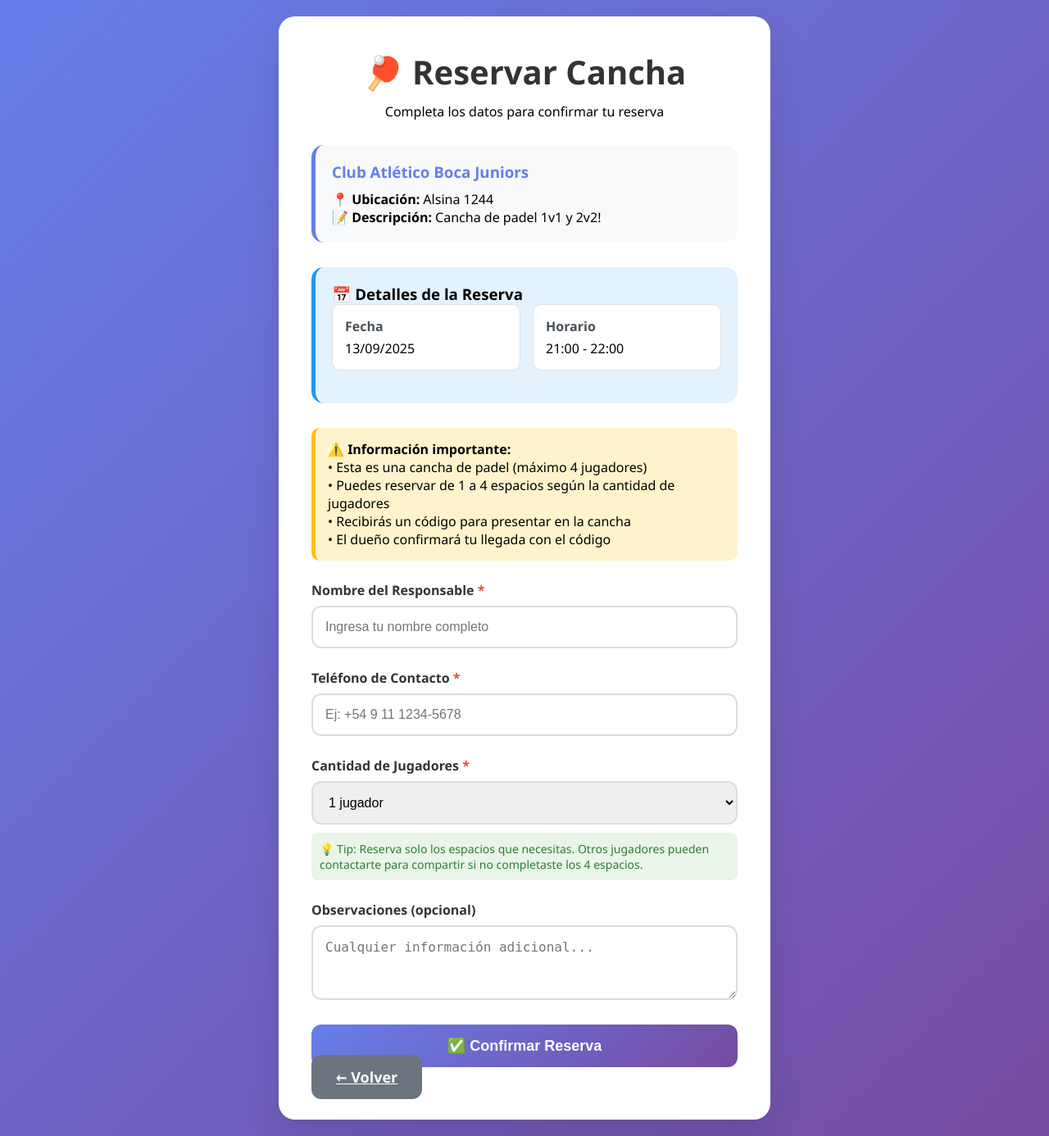
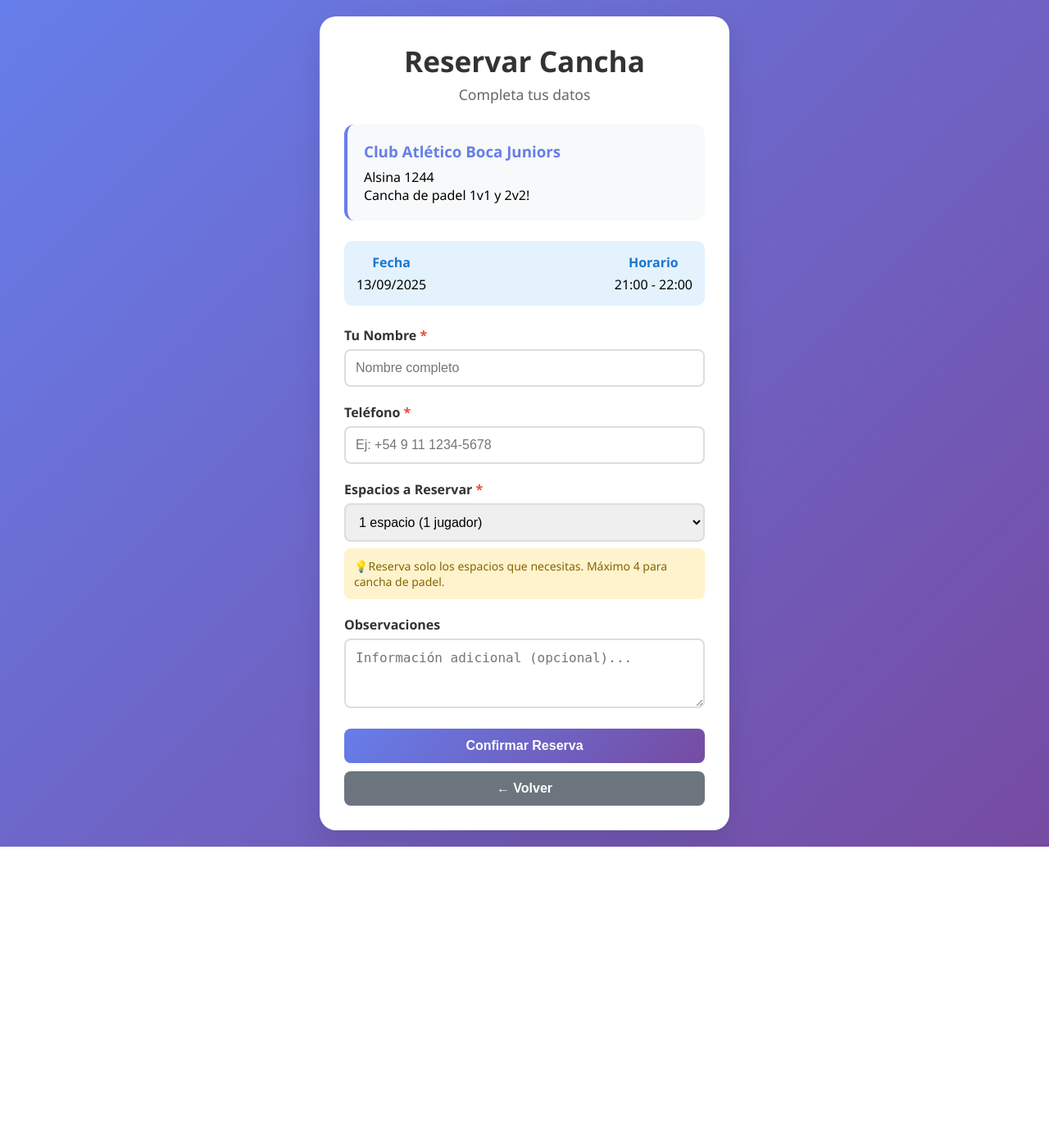
Before and after one commit to Kaz-zet/backendpr, a PHP site: the page made by CanchApp/reserva_modal.php in a window 1280 px wide. Shown: the whole page at 82% size. After the commit the page ends 1033 px from the top, so only its background shows below. Run offline with PHP 8.4, Linux system fonts and the light colour scheme; a user stored in the database is signed in; data comes from the database, SQL or seed files in the repository.

Commit message:
KEVIN MIRA ESTO

```diff
--- a/CanchApp/reserva_modal.php
+++ b/CanchApp/reserva_modal.php
@@ -20,13 +20,13 @@ $hora_inicio = $_GET['hora_inicio'] ?? $_POST['hora_inicio'] ?? '';
 
 // Procesar reserva
 if ($_SERVER['REQUEST_METHOD'] === 'POST' && isset($_POST['confirmar_reserva'])) {
-    $nombre_organizador = trim($_POST['nombre_organizador'] ?? '');
+    $nombre = trim($_POST['nombre'] ?? '');
     $telefono = trim($_POST['telefono'] ?? '');
     $observaciones = trim($_POST['observaciones'] ?? '');
-    $jugadores = (int)($_POST['jugadores'] ?? 1);
+    $espacios = (int)($_POST['espacios'] ?? 1);
 
-    if (empty($id_cancha) || empty($fecha) || empty($hora_inicio) || empty($nombre_organizador) || $jugadores < 1 || $jugadores > 4) {
-        $error = "Todos los campos obligatorios deben estar completos y la cantidad de jugadores debe ser entre 1 y 4.";
+    if (empty($id_cancha) || empty($fecha) || empty($hora_inicio) || empty($nombre) || $espacios < 1 || $espacios > 4) {
+        $error = "Por favor completa todos los campos obligatorios. Los espacios deben ser entre 1 y 4.";
     } else {
         // Calcular hora final
         $hora_final = date('H:i', strtotime($hora_inicio . ' +1 hour'));
@@ -42,7 +42,7 @@ if ($_SERVER['REQUEST_METHOD'] === 'POST' && isset($_POST['confirmar_reserva']))
             $error = "No puedes reservar en horarios que ya pasaron hoy.";
         } else {
             try {
-                // Verificar disponibilidad
+                // Verificar si ya hay una reserva activa en ese horario
                 $stmt = $pdo->prepare("
                     SELECT COUNT(*) FROM reserva
                     WHERE id_cancha = ? AND fecha = ? AND estado = 'activa'
@@ -62,33 +62,34 @@ if ($_SERVER['REQUEST_METHOD'] === 'POST' && isset($_POST['confirmar_reserva']))
                 ]);
 
                 if ($stmt->fetchColumn() > 0) {
-                    $error = "Ya existe una reserva activa en ese horario.";
+                    $error = "Ya existe una reserva en ese horario. Por favor elige otro horario.";
                 } else {
                     // Generar código único de 6 caracteres
                     do {
-                        $codigo = strtoupper(substr(uniqid(), -6));
+                        $codigo = strtoupper(substr(str_shuffle('ABCDEFGHIJKLMNOPQRSTUVWXYZ0123456789'), 0, 6));
                         $stmt = $pdo->prepare("SELECT COUNT(*) FROM reserva WHERE codigo_reserva = ?");
                         $stmt->execute([$codigo]);
                     } while ($stmt->fetchColumn() > 0);
 
                     // Crear la reserva
                     $stmt = $pdo->prepare("
-                        INSERT INTO reserva (codigo_reserva, fecha, hora_inicio, hora_final, id_usuario, id_cancha, jugadores_reservados, telefono, observaciones, estado)
+                        INSERT INTO reserva (codigo_reserva, fecha, hora_inicio, hora_final, id_usuario, id_cancha, espacios_reservados, telefono, observaciones, estado)
                         VALUES (?, ?, ?, ?, ?, ?, ?, ?, ?, 'activa')
                     ");
-                    $stmt->execute([$codigo, $fecha, $hora_inicio, $hora_final, $id_usuario, $id_cancha, $jugadores, $telefono, $observaciones]);
+                    $stmt->execute([$codigo, $fecha, $hora_inicio, $hora_final, $id_usuario, $id_cancha, $espacios, $telefono, $observaciones]);
 
                     // Obtener nombre de la cancha
                     $stmt = $pdo->prepare("SELECT nombre FROM cancha WHERE id_cancha = ?");
                     $stmt->execute([$id_cancha]);
                     $nombre_cancha = $stmt->fetchColumn();
 
-                    $msg = "¡Reserva creada exitosamente! 🎉<br>
-                           <strong>Código de reserva: {$codigo}</strong><br>
+                    $msg = "¡Reserva realizada con éxito! 🎉<br><br>
+                           <div style='background: #28a745; color: white; padding: 15px; border-radius: 10px; font-size: 20px; font-weight: bold; letter-spacing: 2px; text-align: center; font-family: monospace;'>{$codigo}</div><br>
                            <strong>{$nombre_cancha}</strong><br>
-                           " . date('d/m/Y', strtotime($fecha)) . " - {$hora_inicio} a {$hora_final}<br>
-                           Jugadores reservados: {$jugadores}/4<br><br>
-                           <strong>¡Importante! Presenta este código en la cancha para confirmar tu reserva.</strong>";
+                           📅 " . date('d/m/Y', strtotime($fecha)) . "<br>
+                           🕒 {$hora_inicio} - {$hora_final}<br>
+                           👥 {$espacios} espacios reservados (de 4 disponibles)<br><br>
+                           <strong>¡Presenta este código en la cancha!</strong>";
                 }
             } catch (PDOException $e) {
                 $error = "Error al procesar la reserva: " . $e->getMessage();
@@ -97,7 +98,7 @@ if ($_SERVER['REQUEST_METHOD'] === 'POST' && isset($_POST['confirmar_reserva']))
     }
 }
 
-// Obtener datos de la cancha si se proporcionan
+// Obtener datos de la cancha
 $cancha = null;
 if ($id_cancha) {
     try {
@@ -136,51 +137,67 @@ if ($id_cancha) {
         .container {
             background: white;
             border-radius: 20px;
-            padding: 40px;
-            box-shadow: 0 20px 40px rgba(0,0,0,0.1);
-            max-width: 600px;
+            padding: 30px;
+            box-shadow: 0 15px 35px rgba(0,0,0,0.1);
+            max-width: 500px;
             width: 100%;
         }
 
         .header {
             text-align: center;
-            margin-bottom: 30px;
+            margin-bottom: 25px;
         }
 
         .header h1 {
             color: #333;
-            margin-bottom: 10px;
-            font-size: 2.5em;
+            margin-bottom: 5px;
+            font-size: 2.2em;
+        }
+
+        .header p {
+            color: #666;
+            font-size: 1.1em;
         }
 
         .cancha-info {
             background: #f8f9fa;
             padding: 20px;
-            border-radius: 15px;
-            margin-bottom: 30px;
-            border-left: 5px solid #667eea;
+            border-radius: 12px;
+            margin-bottom: 25px;
+            border-left: 4px solid #667eea;
         }
 
         .cancha-info h3 {
             color: #667eea;
-            margin-bottom: 10px;
+            margin-bottom: 8px;
         }
 
         .reserva-details {
             background: #e3f2fd;
-            padding: 20px;
-            border-radius: 15px;
-            margin-bottom: 30px;
-            border-left: 5px solid #2196f3;
+            padding: 15px;
+            border-radius: 10px;
+            margin-bottom: 25px;
+            display: flex;
+            justify-content: space-between;
+        }
+
+        .reserva-details div {
+            text-align: center;
+        }
+
+        .reserva-details strong {
+            display: block;
+            color: #1976d2;
+            margin-bottom: 5px;
         }
 
         .form-group {
-            margin-bottom: 25px;
+            margin-bottom: 20px;
         }
 
         .form-group label {
             display: block;
-            margin-bottom: 8px;
+            margin-bottom: 6px;
             font-weight: 600;
             color: #333;
         }
@@ -189,9 +206,9 @@ if ($id_cancha) {
         .form-group textarea,
         .form-group select {
             width: 100%;
-            padding: 15px;
+            padding: 12px;
             border: 2px solid #ddd;
-            border-radius: 12px;
+            border-radius: 8px;
             font-size: 16px;
             transition: border-color 0.3s;
         }
@@ -201,7 +218,6 @@ if ($id_cancha) {
         .form-group select:focus {
             outline: none;
             border-color: #667eea;
-            box-shadow: 0 0 0 3px rgba(102, 126, 234, 0.1);
         }
 
         .required {
@@ -211,30 +227,29 @@ if ($id_cancha) {
         .btn {
             background: linear-gradient(135deg, #667eea 0%, #764ba2 100%);
             color: white;
-            padding: 15px 30px;
+            padding: 12px 25px;
             border: none;
-            border-radius: 12px;
-            font-size: 18px;
+            border-radius: 8px;
+            font-size: 16px;
             font-weight: 600;
             cursor: pointer;
+            width: 100%;
             transition: transform 0.2s;
-            width: 100%;
         }
 
         .btn:hover {
-            transform: translateY(-2px);
-            box-shadow: 0 10px 20px rgba(0,0,0,0.1);
+            transform: translateY(-1px);
         }
 
-        .btn-secondary {
+        .btn-back {
             background: #6c757d;
-            margin-top: 15px;
+            margin-top: 10px;
         }
 
         .mensaje {
             padding: 20px;
-            border-radius: 12px;
-            margin-bottom: 25px;
+            border-radius: 10px;
+            margin-bottom: 20px;
             text-align: center;
         }
 
@@ -250,117 +265,56 @@ if ($id_cancha) {
             border: 1px solid #f5c6cb;
         }
 
-        .info-grid {
-            display: grid;
-            grid-template-columns: 1fr 1fr;
-            gap: 15px;
-            margin-bottom: 20px;
+        .espacios-info {
+            background: #fff3cd;
+            padding: 12px;
+            border-radius: 8px;
+            margin-top: 8px;
+            font-size: 14px;
+            color: #856404;
         }
 
-        .info-item {
-            background: white;
-            padding: 15px;
-            border-radius: 10px;
-            border: 1px solid #dee2e6;
+        .espacios-grid {
+            display: grid;
+            grid-template-columns: repeat(4, 1fr);
+            gap: 8px;
+            margin-top: 8px;
         }
 
-        .info-item strong {
-            color: #495057;
-            display: block;
-            margin-bottom: 5px;
-        }
-
-        .jugadores-info {
-            background: #fff3cd;
-            padding: 15px;
-            border-radius: 10px;
-            margin-bottom: 25px;
-            border-left: 5px solid #ffc107;
-        }
-
-        .codigo-display {
-            background: #28a745;
-            color: white;
-            padding: 20px;
-            border-radius: 15px;
-            text-align: center;
-            font-size: 24px;
-            font-weight: bold;
-            letter-spacing: 2px;
-            margin: 20px 0;
-            font-family: 'Courier New', monospace;
-        }
-
-        .jugadores-selector {
-            display: grid;
-            grid-template-columns: repeat(2, 1fr);
-            gap: 10px;
-            margin-top: 10px;
-        }
-
-        .jugador-option {
+        .espacio-btn {
+            padding: 8px;
+            border: 2px solid #dee2e6;
             background: #f8f9fa;
-            border: 2px solid #dee2e6;
-            border-radius: 10px;
-            padding: 15px;
+            border-radius: 6px;
             text-align: center;
             cursor: pointer;
             transition: all 0.3s;
+            font-size: 14px;
         }
 
-        .jugador-option:hover {
+        .espacio-btn:hover {
             border-color: #667eea;
-            background: #e3f2fd;
         }
 
-        .jugador-option.selected {
-            border-color: #667eea;
+        .espacio-btn.selected {
             background: #667eea;
             color: white;
-        }
-
-        .precio-info {
-            background: #e8f5e8;
-            padding: 10px;
-            border-radius: 8px;
-            margin-top: 10px;
-            font-size: 14px;
-            color: #2e7d32;
-        }
-
-        @media (max-width: 768px) {
-            .container {
-                padding: 20px;
-                margin: 10px;
-            }
-
-            .header h1 {
-                font-size: 2em;
-            }
-
-            .info-grid {
-                grid-template-columns: 1fr;
-            }
-
-            .jugadores-selector {
-                grid-template-columns: 1fr;
-            }
+            border-color: #667eea;
         }
     </style>
 </head>
 <body>
     <div class="container">
         <div class="header">
-            <h1>🏓 Reservar Cancha</h1>
-            <p>Completa los datos para confirmar tu reserva</p>
+            <h1> Reservar Cancha</h1>
+            <p>Completa tus datos</p>
         </div>
 
         <?php if (!empty($msg)): ?>
             <div class="mensaje success">
                 <?= $msg ?>
-                <div style="margin-top: 20px;">
-                    <a href="calendario.php" class="btn">Ver Calendario</a>
-                    <a href="perfil.php" class="btn btn-secondary">Ver Mis Reservas</a>
+                <div style="margin-top: 15px;">
+                    <a href="calendario.php?id=<?= $cancha['id_cancha'] ?>" class="btn">Ir al Calendario</a>
                 </div>
             </div>
         <?php elseif (!empty($error)): ?>
@@ -370,31 +324,20 @@ if ($id_cancha) {
         <?php if ($cancha && !$msg): ?>
             <div class="cancha-info">
                 <h3><?= htmlspecialchars($cancha['nombre']) ?></h3>
-                <p><strong>📍 Ubicación:</strong> <?= htmlspecialchars($cancha['lugar']) ?></p>
-                <p><strong>📝 Descripción:</strong> <?= htmlspecialchars($cancha['bio']) ?></p>
+                <p><strong></strong> <?= htmlspecialchars($cancha['lugar']) ?></p>
+                <p><strong></strong> <?= htmlspecialchars($cancha['bio']) ?></p>
             </div>
 
             <?php if ($fecha && $hora_inicio): ?>
                 <div class="reserva-details">
-                    <h3>📅 Detalles de la Reserva</h3>
-                    <div class="info-grid">
-                        <div class="info-item">
-                            <strong>Fecha</strong>
-                            <?= date('d/m/Y', strtotime($fecha)) ?>
-                        </div>
-                        <div class="info-item">
-                            <strong>Horario</strong>
-                            <?= $hora_inicio ?> - <?= date('H:i', strtotime($hora_inicio . ' +1 hour')) ?>
-                        </div>
+                    <div>
+                        <strong>Fecha</strong>
+                        <?= date('d/m/Y', strtotime($fecha)) ?>
                     </div>
-                </div>
-
-                <div class="jugadores-info">
-                    <strong>⚠️ Información importante:</strong><br>
-                    • Esta es una cancha de padel (máximo 4 jugadores)<br>
-                    • Puedes reservar de 1 a 4 espacios según la cantidad de jugadores<br>
-                    • Recibirás un código para presentar en la cancha<br>
-                    • El dueño confirmará tu llegada con el código
+                    <div>
+                        <strong>Horario</strong>
+                        <?= $hora_inicio ?> - <?= date('H:i', strtotime($hora_inicio . ' +1 hour')) ?>
+                    </div>
                 </div>
 
                 <form method="post">
@@ -403,55 +346,55 @@ if ($id_cancha) {
                     <input type="hidden" name="hora_inicio" value="<?= htmlspecialchars($hora_inicio) ?>">
 
                     <div class="form-group">
-                        <label for="nombre_organizador">Nombre del Responsable <span class="required">*</span></label>
-                        <input type="text" id="nombre_organizador" name="nombre_organizador"
-                               placeholder="Ingresa tu nombre completo" required>
+                        <label for="nombre">Tu Nombre <span class="required">*</span></label>
+                        <input type="text" id="nombre" name="nombre"
+                               placeholder="Nombre completo" required>
                     </div>
 
                     <div class="form-group">
-                        <label for="telefono">Teléfono de Contacto <span class="required">*</span></label>
+                        <label for="telefono">Teléfono <span class="required">*</span></label>
                         <input type="tel" id="telefono" name="telefono"
                                placeholder="Ej: +54 9 11 1234-5678" required>
                     </div>
 
                     <div class="form-group">
-                        <label for="jugadores">Cantidad de Jugadores <span class="required">*</span></label>
-                        <select id="jugadores" name="jugadores" required>
-                            <option value="1">1 jugador</option>
-                            <option value="2">2 jugadores</option>
-                            <option value="3">3 jugadores</option>
-                            <option value="4">4 jugadores (cancha completa)</option>
+                        <label for="espacios">Espacios a Reservar <span class="required">*</span></label>
+                        <select id="espacios" name="espacios" required>
+                            <option value="1">1 espacio (1 jugador)</option>
+                            <option value="2">2 espacios (2 jugadores)</option>
+                            <option value="3">3 espacios (3 jugadores)</option>
+                            <option value="4">4 espacios (cancha completa)</option>
                         </select>
-                        <div class="precio-info">
-                            💡 Tip: Reserva solo los espacios que necesitas. Otros jugadores pueden contactarte para compartir si no completaste los 4 espacios.
+                        <div class="espacios-info">
+                            💡Reserva solo los espacios que necesitas. Máximo 4 para cancha de padel.
                         </div>
                     </div>
 
                     <div class="form-group">
-                        <label for="observaciones">Observaciones (opcional)</label>
+                        <label for="observaciones">Observaciones</label>
                         <textarea id="observaciones" name="observaciones" rows="3"
-                                  placeholder="Cualquier información adicional..."></textarea>
+                                  placeholder="Información adicional (opcional)..."></textarea>
                     </div>
 
                     <button type="submit" name="confirmar_reserva" class="btn">
-                        ✅ Confirmar Reserva
+                         Confirmar Reserva
                     </button>
 
-                    <a href="javascript:history.back()" class="btn btn-secondary">
+                    <button type="button" onclick="history.back()" class="btn btn-back">
                         ← Volver
-                    </a>
+                    </button>
                 </form>
             <?php else: ?>
                 <div class="mensaje error">
-                    Faltan datos de la reserva. Por favor, vuelve al calendario.
+                    Faltan datos. Vuelve al calendario para seleccionar fecha y hora.
                 </div>
-                <a href="calendario.php" class="btn">Volver al Calendario</a>
+                <a href="cancha.php?id=<?= $cancha['id_cancha'] ?>" class="btn">Ir al Calendario</a>
             <?php endif; ?>
         <?php elseif (!$msg): ?>
             <div class="mensaje error">
-                No se pudieron cargar los datos de la cancha.
+                No se pudo cargar la cancha.
             </div>
-            <a href="calendario.php" class="btn">Volver al Calendario</a>
+            <a href="cancha.php?id=<?= $cancha['id_cancha'] ?>" class="btn">Ir al Calendario</a>
         <?php endif; ?>
     </div>
 </body>
```
Also changed, not shown: CanchApp/calendario.php (+113 -127 lines), CanchApp/gestion_reservas.php (+4 -4 lines), CanchApp/perfil.php (+61 -33 lines), canchappbd(4).sql (+38 -5 lines).
